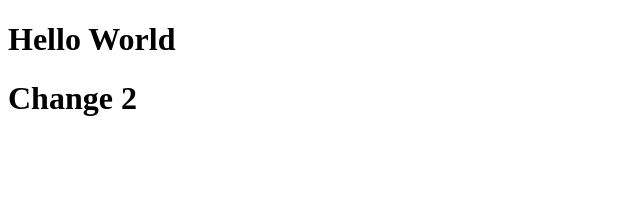
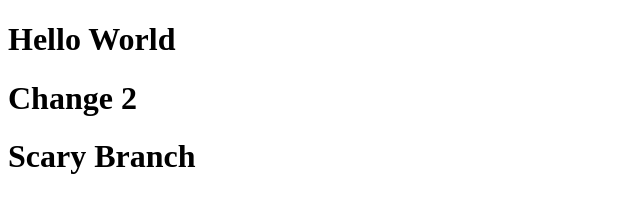
Before and after one commit to mikekurani/Giity01-Alan, a plain HTML site: page index.html in a window 1280 px wide. Shown: the whole page, without its empty margins (0-640 px from the left). Drawn offline with Linux system fonts and the light colour scheme.

Commit message:
Scary Branch - First Commit

```diff
--- a/index.html
+++ b/index.html
@@ -9,5 +9,6 @@
 <body>
     <h1>Hello World</h1>
     <h1>Change 2</h1>
+    <h1>Scary Branch</h1>
 </body>
 </html>
```
